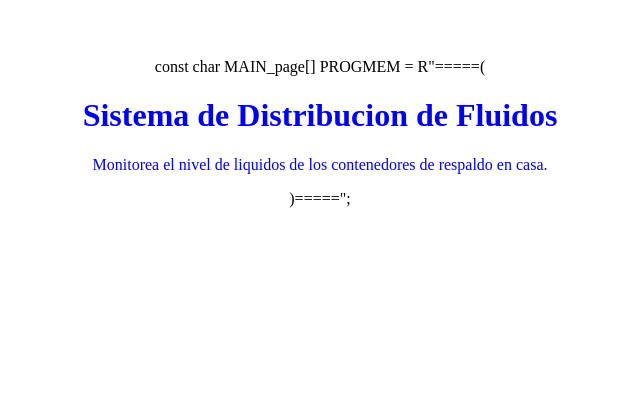
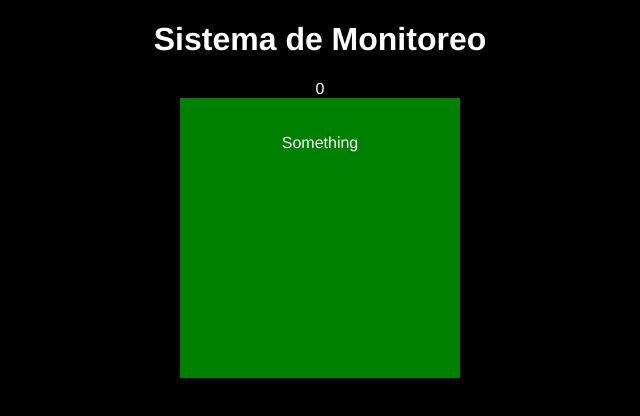
Before and after one commit to esterlinpol/fisica_2, a plain HTML site: page index.html in a window 1280 px wide. Shown: the whole page, without its empty margins (320-960 px from the left). Drawn offline with Linux system fonts and the light colour scheme.

Commit message:
oh lala
-Cilindro funcionando
-variables a css funcionando

```diff
--- a/index.html
+++ b/index.html
@@ -1,24 +1,44 @@
-const char MAIN_page[] PROGMEM = R"=====(
 <!DOCTYPE html>
 <html>
     <head>
         <meta name=\"viewport\" content=\"width=device-width, initial-scale=1.0, user-scalable=no\">
         <title>Distribucion de Fluidos</title>
         <style>
-            body {
-	            padding: 50px 0;
-	            text-align: center;
+            html {
+                background-color: black;
+                color: white;
+                font-family: Helvetica;
+                display: inline-block;
+                margin: 0px auto;
+                text-align: center;
                 }
-            h1 {color: blue;
+            :root {
+                --background: red;
+
                 }
-            p {color: blue;
-            }
+            #top {
+                margin: auto;
+                width: 15em;
+                height: 15em;
+                padding: 20px;
+                background-color: var(--background);
+                }
+
+
         </style>
     </head>
     <body>
-        <h1>Sistema de Distribucion de Fluidos</h1>
-        <p>Monitorea el nivel de liquidos de los contenedores de
-            respaldo en casa.</p>
+        <div id="webpage">
+            <h1>Sistema de Monitoreo</h1>
+            <span id="sonar1value">0</span>
+        </div>
+        <div id="top">
+            <p>Something</p>
+        </div>
+        <script>
+            var style = getComputedStyle(document.body);
+            console.log(style.getPropertyValue('--background'));
+            document.documentElement.style.setProperty('--background', 'green');
+        </script>
     </body>
 </html>
-)=====";
```
Also changed, not shown: 1 other file.
